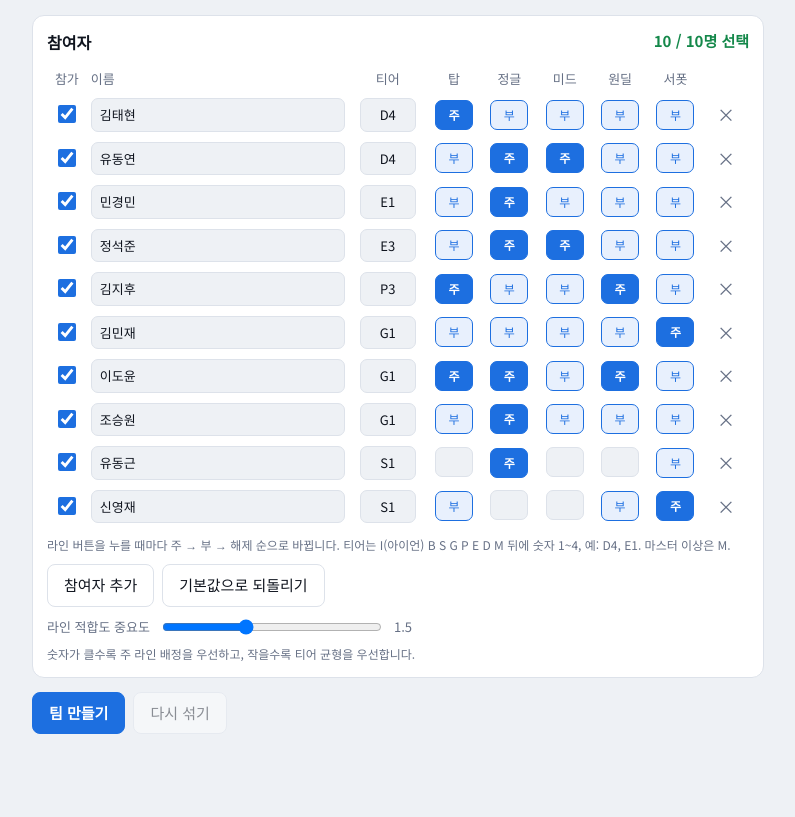
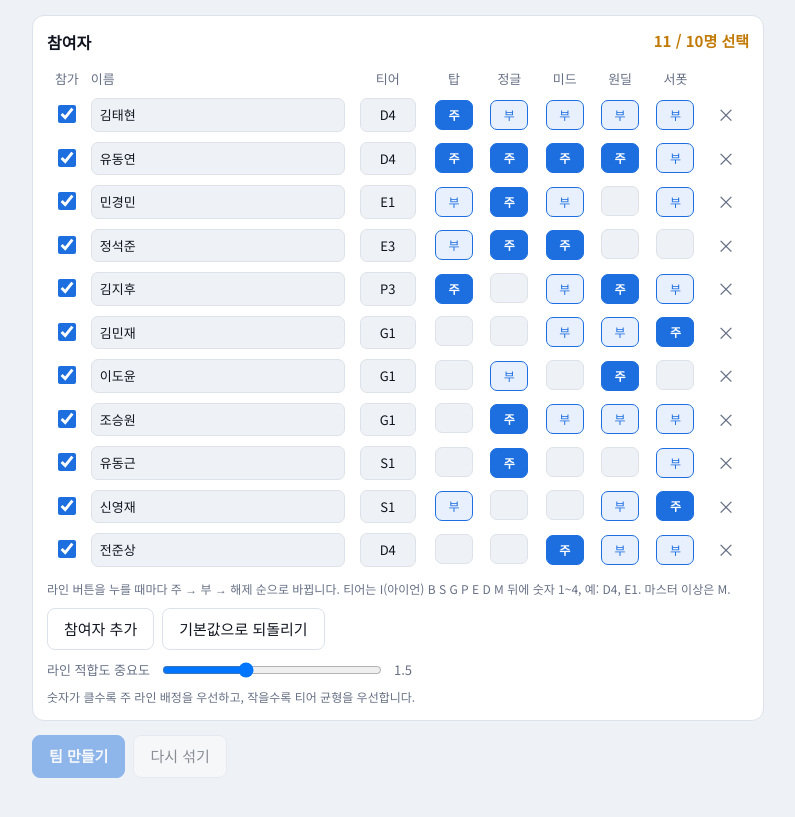
Before and after one commit to SpencerJoh/lol-balancer, a plain HTML site: page index.html in a window 1280 px wide. Shown: the part 91-908 px from the top of the page, without its empty margins (242-1037 px from the left). Before the commit the page ends 887 px from the top, so only its background shows below. Drawn offline with Linux system fonts and the light colour scheme.

Commit message:
Update index.html
+전준상
modified 주부라인

```diff
--- a/index.html
+++ b/index.html
@@ -89,9 +89,10 @@ button:focus-visible,input:focus-visible{outline:2px solid var(--blue);outline-o
 <script>
 var LANES=['탑','정글','미드','원딜','서폿'];
 var DEF=[
-['김태현',[0],[1,2,3,4],'D4'],['유동연',[2,1],[0,3,4],'D4'],['민경민',[1],[0,2,3,4],'E1'],
-['정석준',[2,1],[0,3,4],'E3'],['김지후',[0,3],[1,2,4],'P3'],['김민재',[4],[0,1,2,3],'G1'],
-['이도윤',[0,1,3],[2,4],'G1'],['조승원',[1],[0,2,3,4],'G1'],['유동근',[1],[4],'S1'],['신영재',[4],[0,3],'S1']
+['김태현',[0],[1,2,3,4],'D4'],['유동연',[0,1,2,3],[4],'D4'],['민경민',[1],[0,2,4],'E1'],
+['정석준',[1,2],[0],'E3'],['김지후',[0,3],[2,4],'P3'],['김민재',[4],[2,3],'G1'],
+['이도윤',[3],[1],'G1'],['조승원',[1],[2,3,4],'G1'],['유동근',[1],[4],'S1'],
+['신영재',[4],[0,3],'S1'], ['전준상',[2],[3,4],'D4']
 ];
 var KEY='lol-balancer-v1';
 function defaults(){return DEF.map(function(d){return{n:d[0],m:d[1].slice(),s:d[2].slice(),t:d[3],on:true}})}
```
